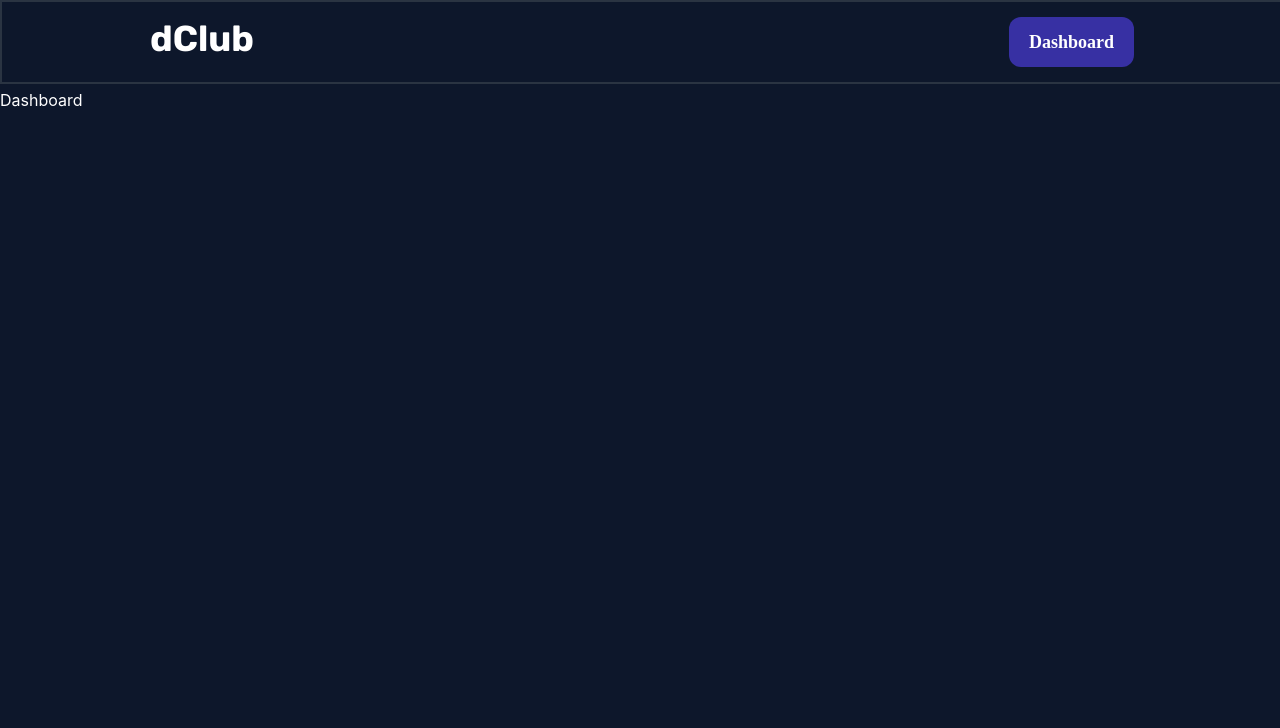
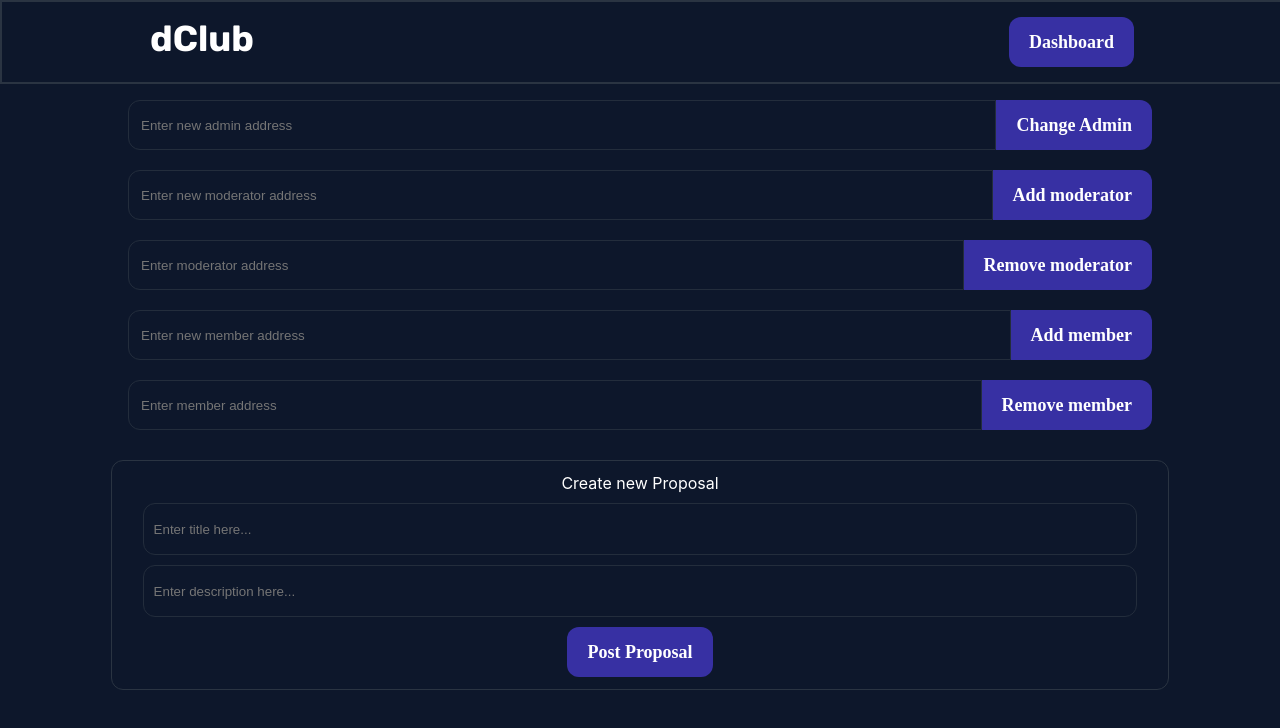
Before and after one commit to prantiknoor/dclub, a React (Create React App) app in the folder dclub-frontend/: page /dashboard in a window 1280 px wide. Shown: the top 728 px of the page. Built offline with nearby package versions, Linux system fonts and the light colour scheme.

Commit message:
dashboard ok

```diff
--- a/dclub-frontend/src/components/Dashboard.jsx
+++ b/dclub-frontend/src/components/Dashboard.jsx
@@ -1,14 +1,97 @@
-import React from 'react';
-import {useState} from 'react';
+import React from "react";
+import "./dashboard.css";
+import { useState } from "react";
 
 const Dashboard = () => {
-    const [isAdmin, setIsAdmin] = useState(true);
-    const [isModerator, setIsModerator] = useState(true);
+  const [isAdmin, setIsAdmin] = useState(true);
+  const [isModerator, setIsModerator] = useState(true);
+  const [isMember, setIsMember] = useState(true);
+  const [inputValue, setInputValue] = useState({
+    newAdmin: "",
+    newModerator: "",
+    moderator: "",
+    newMember: "",
+    member: "",
+    title: "",
+    description: "",
+  });
 
+  const handleInputChange = (event) => {
+    setInputValue((prevData) => ({
+      ...prevData,
+      [event.target.name]: event.target.value,
+    }));
+  };
+
+  const proposalCreationCard = () => {
     return (
-        <div>Dashboard</div>
-    )
+      <div className="p-card p-creation-card">
+        <label>Create new Proposal</label>
+        <input
+          type="text"
+          name="title"
+          onChange={handleInputChange}
+          placeholder="Enter title here..."
+        />
+        <input
+          type="text"
+          name="description"
+          onChange={handleInputChange}
+          placeholder="Enter description here..."
+        />
+        <button className="blue-button">Post Proposal</button>
+      </div>
+    );
+  };
 
-}
+  const inputBoxWithButton = (placeHolder, name, btnName) => {
+    return (
+      <div className="b-container">
+        <input
+          type="text"
+          id="inp"
+          placeholder={placeHolder}
+          name={name}
+          onChange={handleInputChange}
+        />
+        <button className="blue-button" id="submit">
+          {btnName}
+        </button>
+      </div>
+    );
+  };
+
+  return (
+    <div className="d-container">
+      {isAdmin &&
+        inputBoxWithButton(
+          "Enter new admin address",
+          "newAdmin",
+          "Change Admin"
+        )}
+      {isAdmin &&
+        inputBoxWithButton(
+          "Enter new moderator address",
+          "newModerator",
+          "Add moderator"
+        )}
+      {isAdmin &&
+        inputBoxWithButton(
+          "Enter moderator address",
+          "moderator",
+          "Remove moderator"
+        )}
+      {isModerator &&
+        inputBoxWithButton(
+          "Enter new member address",
+          "newMember",
+          "Add member"
+        )}
+      {isModerator &&
+        inputBoxWithButton("Enter member address", "member", "Remove member")}
+      {isMember && proposalCreationCard()}
+    </div>
+  );
+};
 
 export default Dashboard;
--- /dev/null
+++ b/dclub-frontend/src/components/dashboard.css
@@ -0,0 +1,40 @@
+#inp {
+  flex: auto;
+  border-radius: 12px 0px 0px 12px;
+  box-sizing: border-box;
+}
+
+.d-container {
+  display: flex;
+  flex-direction: column;
+  align-items: center;
+}
+
+.b-container {
+  display: flex;
+  width: 80%;
+  margin: 10px 0;
+  justify-content: center;
+}
+
+#submit {
+  border-radius: 0px 12px 12px 0px;
+}
+
+.p-creation-card {
+    width: 80%;
+    margin-top: 20px;
+    display: flex;
+    align-items: center;
+    flex-direction: column;
+}
+
+.p-creation-card input {
+    width: 95%;
+    margin-top: 10px;
+    padding: 0 10px;
+}
+
+.p-creation-card button {
+    margin-top: 10px;
+}
--- a/dclub-frontend/src/index.css
+++ b/dclub-frontend/src/index.css
@@ -25,6 +25,7 @@ input  {
   border: 1px solid #232D3C;
   height: 50px;
   border-radius: 12px;
+  padding: 0 12px;
   color: white;
   background: transparent;
 }
```
